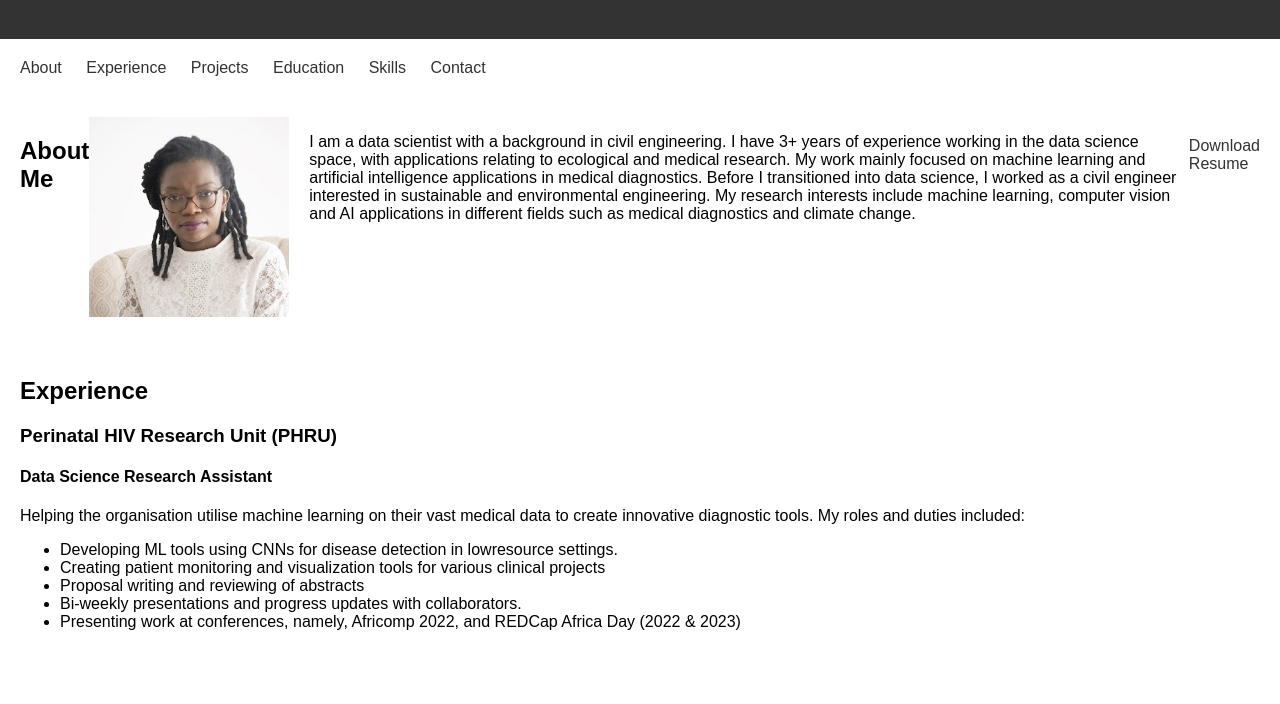
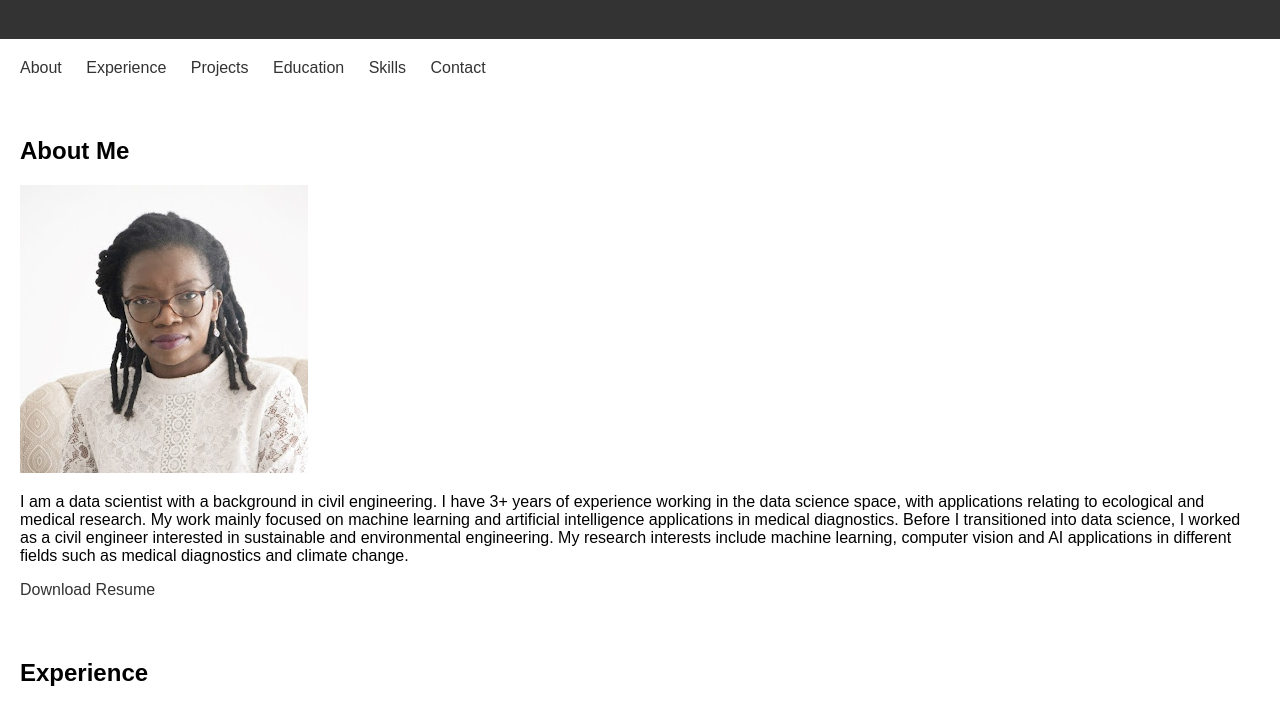
Before and after one commit to Temweka/Temweka.github.io, a plain HTML site: page index.html in a window 1280 px wide. Shown: the part 81-785 px from the top of the page. Drawn offline with Linux system fonts and the light colour scheme.

Commit message:
removing about me formating

```diff
--- a/styles.css
+++ b/styles.css
@@ -46,18 +46,3 @@ footer {
     color: #fff;
     text-align: center;
 }
-
-#about {
-    display: flex;
-    align-items: flex-start;
-}
-
-.about-image {
-    max-width: 200px; /* Adjust the size as needed */
-    margin-right: 20px; /* Adjust spacing between image and text */
-}
-
-.resume-download-button {
-    display: inline-block;
-    margin-top: 20px;
-}
```
